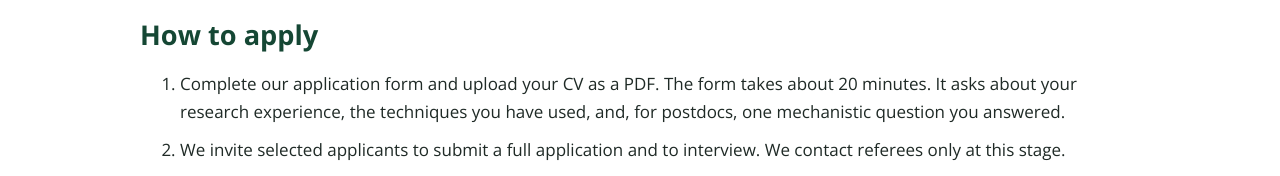
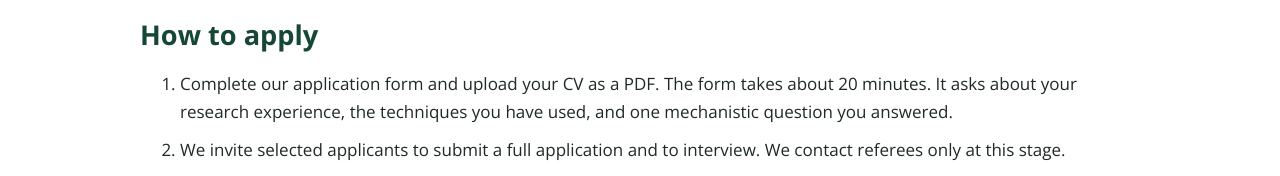
Before and after one commit to sullivan-lab-trentu/sullivan-lab-trentu.github.io, a plain HTML site: page index.html in a window 1280 px wide. Shown: the part 5025-5201 px from the top of the page. Drawn offline with nearby package versions, Linux system fonts and the light colour scheme.

Commit message:
The application form asks every applicant, not only postdocs, for one mechanistic question they answered
Co-Authored-By: Claude Opus 5.5 <noreply@anthropic.com>

```diff
--- a/index.html
+++ b/index.html
@@ -135,7 +135,7 @@
 <section class="wrap section" id="apply">
   <h2>How to apply</h2>
   <ol class="steps">
-    <li>Complete our application form and upload your CV as a PDF. The form takes about 20 minutes. It asks about your research experience, the techniques you have used, and, for postdocs, one mechanistic question you answered.</li>
+    <li>Complete our application form and upload your CV as a PDF. The form takes about 20 minutes. It asks about your research experience, the techniques you have used, and one mechanistic question you answered.</li>
     <li>We invite selected applicants to submit a full application and to interview. We contact referees only at this stage.</li>
     <li>Graduate students we accept then apply to Trent's graduate program, with Ryan Sullivan as supervisor.</li>
   </ol>
```
